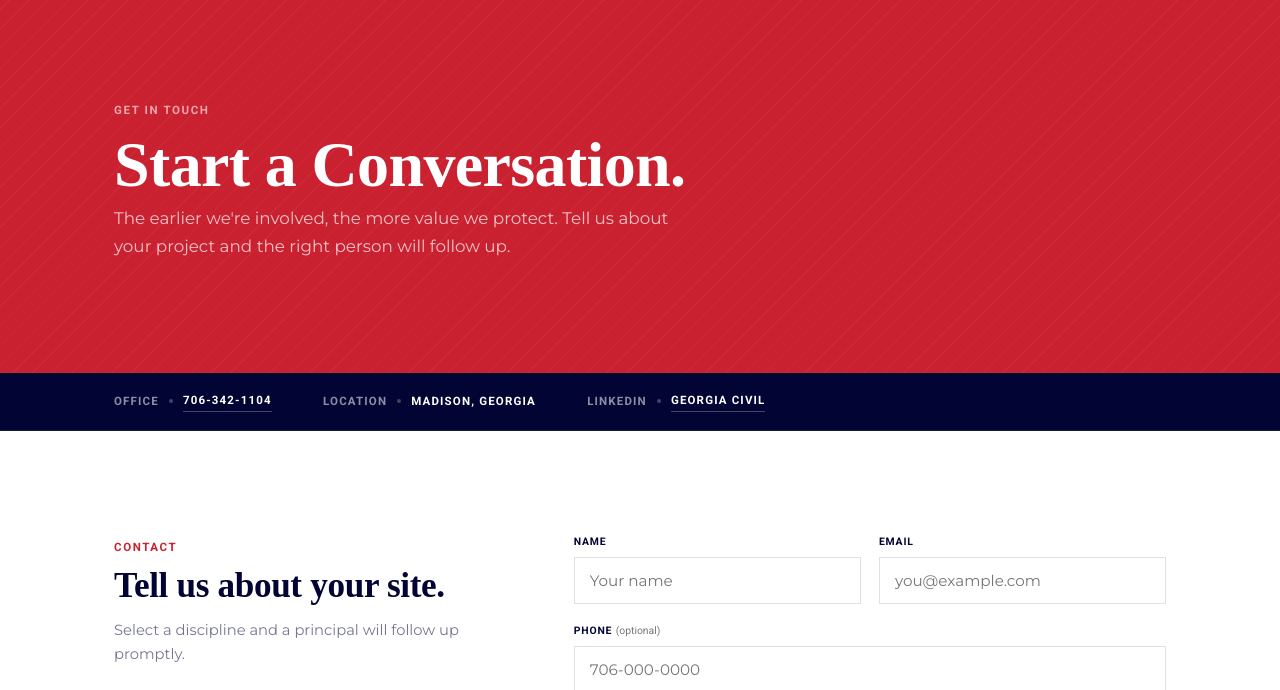
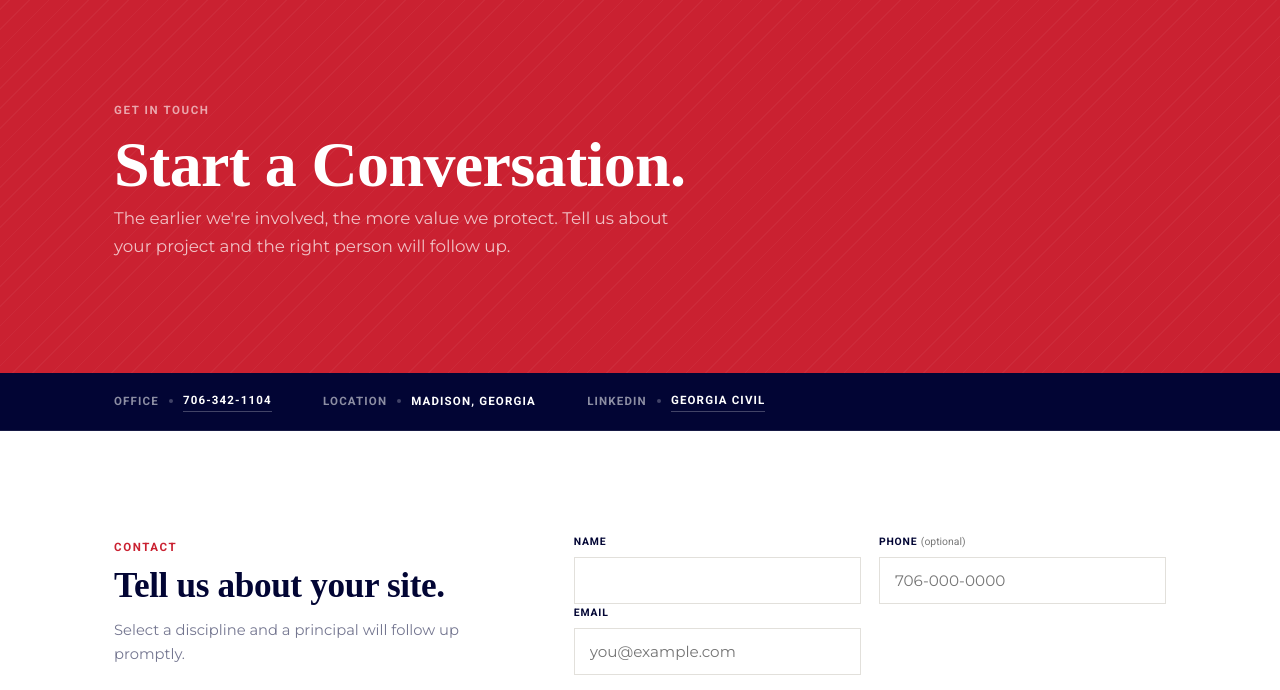
Before and after one commit to GrantPeaster/gci.com, a website: page contact.html in a window 1280 px wide. Shown: the part 87-777 px from the top of the page. Drawn offline with Linux system fonts and the light colour scheme.

Commit message:
Fix formatting of name input field in contact form
Updated input field for name to improve formatting.

```diff
--- a/contact.html
+++ b/contact.html
@@ -384,7 +384,7 @@
           <div class="form-row">
             <div>
               <label for="name">Name</label>
-              <input id="name" name="name" type="text" required autocomplete="name" placeholder="Your name">
+              <input id="name" name="name" type="text" required autocomplete="name"
             </div>
             <div>
               <label for="email">Email</label>
```
